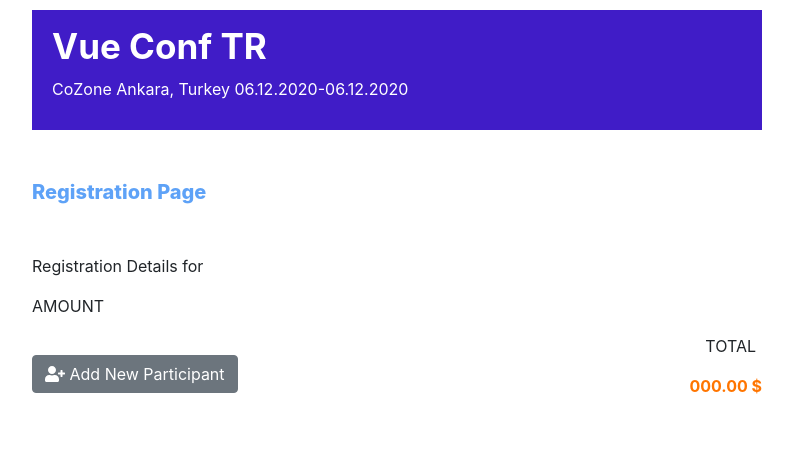
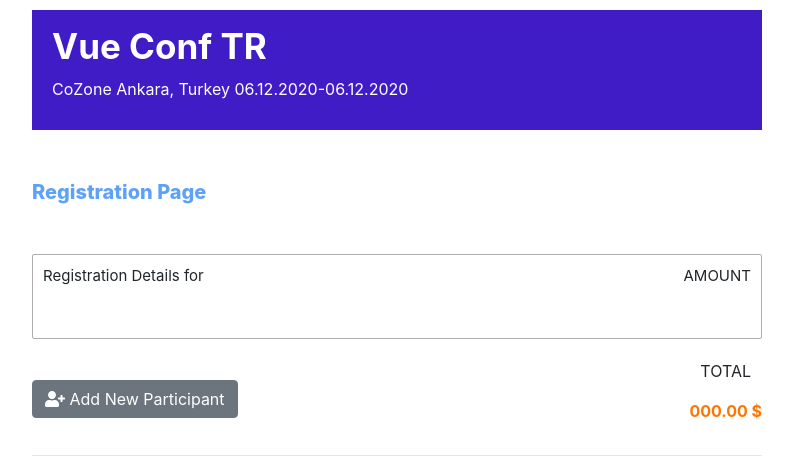
Before and after one commit to mehmeteyupoglu/meeting-manager, a React (Create React App) app in the folder meeting-manager/: page / in a window 1280 px wide. Shown: the top 458 px of the page, without its empty margins (243-1036 px from the left). Built offline with nearby package versions, Linux system fonts and the light colour scheme.

Commit message:
Style the details component

```diff
--- a/meeting-manager/src/components/Details/Details.js
+++ b/meeting-manager/src/components/Details/Details.js
@@ -1,12 +1,16 @@
 import React from 'react';
 import "./styles.js"
+import {StyledDetails} from "./styles"
 
 const Details = () => {
     return (
-        <div>
-            <p>Registration Details for</p>
-            <p>AMOUNT</p>
-        </div>
+        <StyledDetails>
+            <div className="details-heading">
+                <p>Registration Details for</p>
+                <p>AMOUNT</p>
+            </div>
+        </StyledDetails>
+
     );
 }
 
--- a/meeting-manager/src/components/Details/styles.js
+++ b/meeting-manager/src/components/Details/styles.js
@@ -0,0 +1,17 @@
+import Styled from "styled-components"
+
+export const StyledDetails = Styled.div`
+
+.details-heading {
+
+    font-size: 15px;
+    border: 1px solid rgb(177, 172, 172);
+    border-radius: 2px;
+    padding: 10px;
+    margin: 20px 0;
+    display: flex;
+    justify-content: space-between;
+    height: 85px;
+}
+
+`
--- a/meeting-manager/src/containers/Homepage/Homepage.js
+++ b/meeting-manager/src/containers/Homepage/Homepage.js
@@ -24,6 +24,7 @@
                         <p id="checkout">000.00 $</p>
                     </div>
                 </div>
+                <hr />
             </div>
         </StyledHome>
     );
--- a/meeting-manager/src/containers/Homepage/styles.js
+++ b/meeting-manager/src/containers/Homepage/styles.js
@@ -22,17 +22,13 @@
 .total-amount {
     display: flex;
     flex-direction: column;
-    justify-content: center;
+    justify-content: space-around;
     align-items: center;
     #checkout {
         font-weight: 700;
         color: #ff7500;
     }
 
-    p:nth-of-type(1) {
-        margin-left: 10px;
-      }
-
 }
 
 `
```
